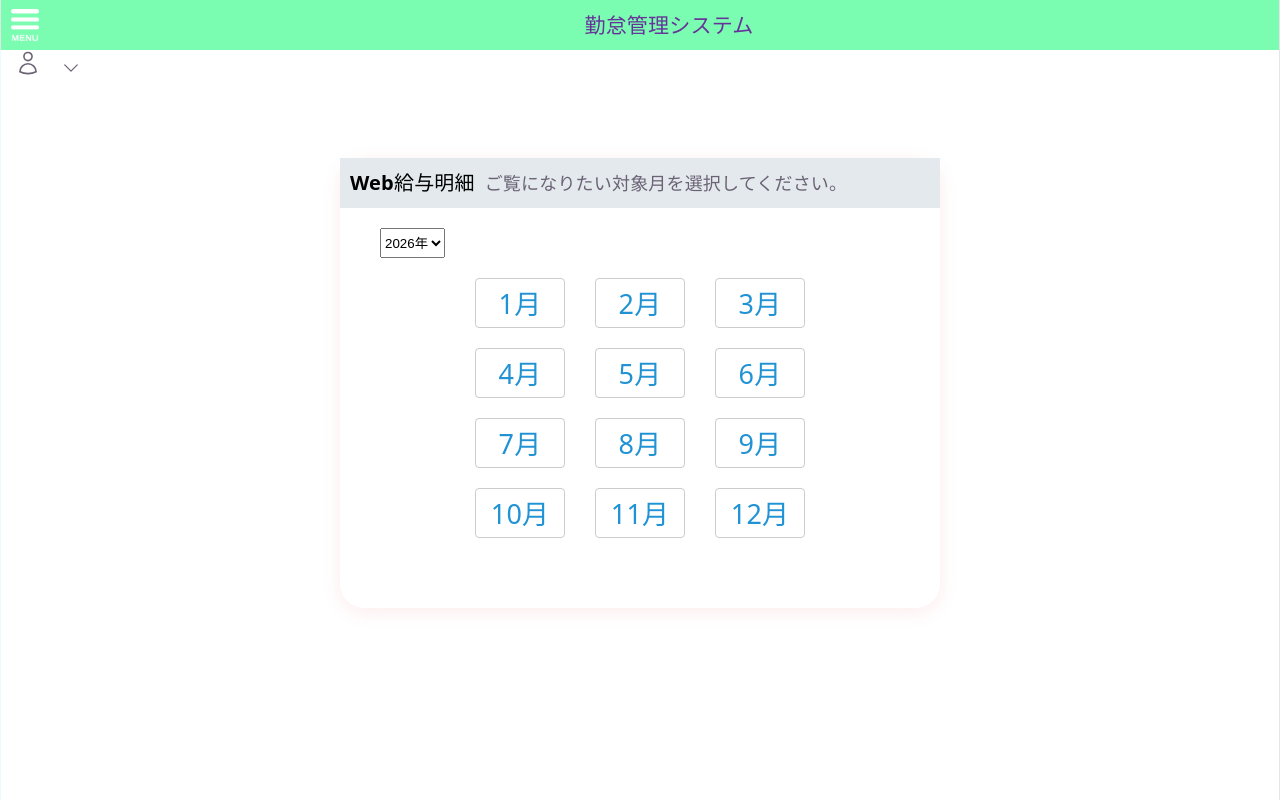
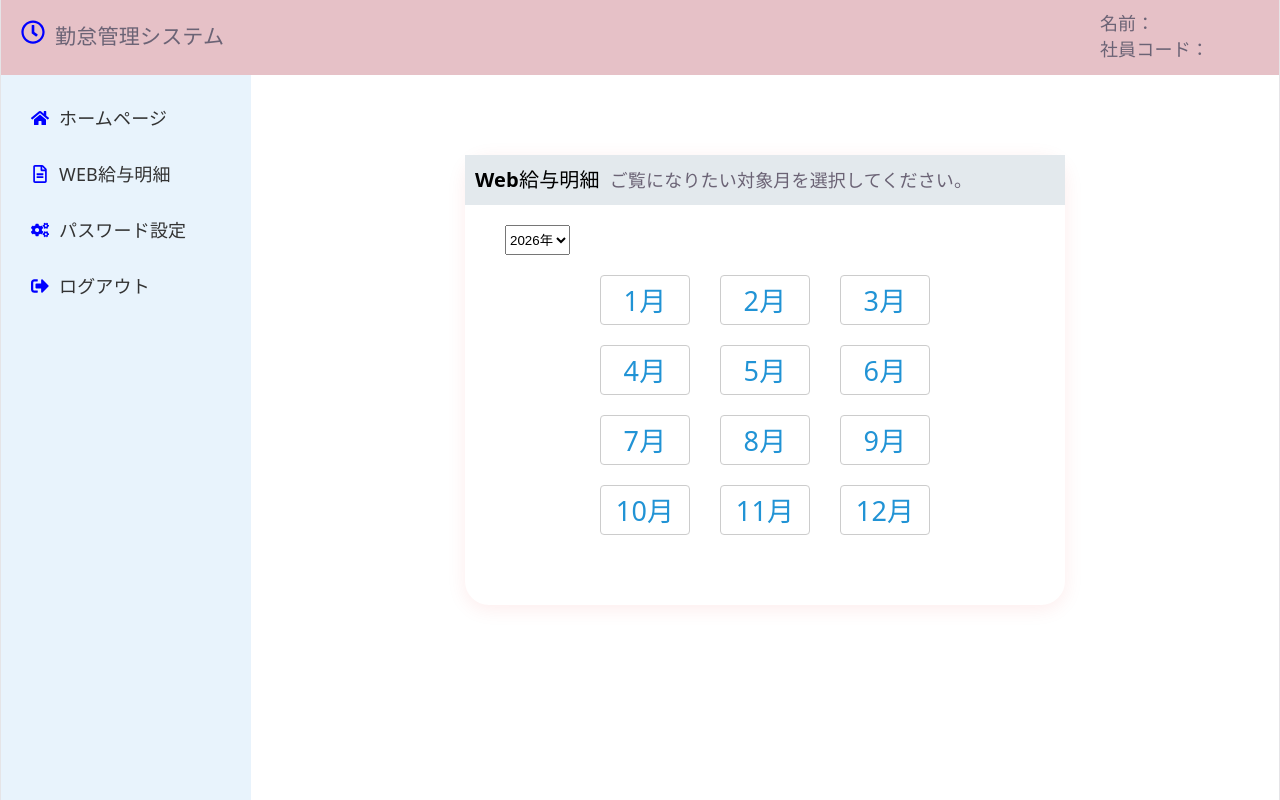
Before and after one commit to nbhvduc/React, a React (Vite) app: page /SalaryList in a window 1280 px wide. Built offline with nearby package versions, Linux system fonts and the light colour scheme.

Commit message:
setup interface user

```diff
--- a/src/App.css
+++ b/src/App.css
@@ -1,3 +1,27 @@
+.app-layout {
+  display: grid;
+  grid-template-columns: 250px minmax(0, 1fr);
+  grid-template-rows: 75px minmax(0, 1fr);
+  min-height: 100vh;
+}
+
+.app-header {
+  grid-column: 1 / -1;
+  grid-row: 1;
+}
+
+.app-sidebar {
+  grid-column: 1;
+  grid-row: 2;
+  min-height: calc(100vh - 75px);
+}
+
+.app-content {
+  grid-column: 2;
+  grid-row: 2;
+  min-width: 0;
+}
+
 .counter {
   font-size: 16px;
   padding: 5px 10px;
--- a/src/App.tsx
+++ b/src/App.tsx
@@ -2,14 +2,17 @@ import { Outlet } from "react-router";
 import { Menu } from "./Pages/Menu/menu";
 import { useUser } from "./context/userProvider";
 import { MenuAdmin } from "./Pages/MenuAdmin/MenuAdmin";
+import "./App.css";
 
 export default function App() {
   const { user } = useUser();
 
   return (
-    <>
+    <div className="app-layout">
       {user?.role === "admin" ? <MenuAdmin /> : <Menu />}
-      <Outlet />
-    </>
+      <main className="app-content">
+        <Outlet />
+      </main>
+    </div>
   );
 }
--- a/src/Home/home.tsx
+++ b/src/Home/home.tsx
@@ -31,12 +31,5 @@ export const Home = () => {
     fetchUser();
   }, [setUser]);
 
-  const { user } = useUser();
-
-  return (
-    <div>
-      <header className="header-salary">{user?.name}</header>
-      <div>Welcome to Home Page</div>
-    </div>
-  );
+  return <div></div>;
 };
--- a/src/Pages/ChangePassword/changepassword.tsx
+++ b/src/Pages/ChangePassword/changepassword.tsx
@@ -1,12 +1,7 @@
-import { useUser } from "../../context/userProvider";
-
 export function ChangePassword() {
-  const { user } = useUser();
-
   return (
     <div>
-      <header className="header-salary">{user?.name}</header>
-      <div>Call API</div>
+      <div></div>
     </div>
   );
 }
--- a/src/Pages/CreateEmployee/CreateEmployee.tsx
+++ b/src/Pages/CreateEmployee/CreateEmployee.tsx
@@ -1,11 +1,6 @@
-import { useUser } from "../../context/userProvider";
-
 export function CreateEmployee() {
-  const { user } = useUser();
-
   return (
     <div>
-      <header className="header-salary">{user?.name}</header>
       <input type="text" />
 
       <p>Please select your age:</p>
--- a/src/Pages/Login/login.tsx
+++ b/src/Pages/Login/login.tsx
@@ -69,7 +69,7 @@ export function Login() {
       setUser(userResponse.ok ? userData : loggedInUser);
 
       setTimeout(() => {
-        navigate("/", { state: { email: email } });
+        navigate("/");
       }, 2000);
     } catch (error) {
       console.error(error);
--- a/src/Pages/Menu/menu.css
+++ b/src/Pages/Menu/menu.css
@@ -1,46 +1,62 @@
 .container {
   display: flex;
+  flex-direction: column;
+  color: #3b82f6;
+  background-color: #e7c6cf;
 }
 
-.title-menu {
-  color: rebeccapurple;
-  height: 50px;
-  display: flex;
-  gap: 20px;
-  align-items: center;
-  padding-left: 20px;
-  left: 0;
-  right: 0;
-  flex: 1;
-  justify-content: center;
-}
 .header {
   display: flex;
-  background: #7bfdb1;
+  justify-content: space-between;
+  justify-content: flex-start;
+  height: 75px;
+  background-color: #e6c1c7;
+  padding: 0 20px;
+}
+.title-menu {
+  display: flex;
+  text-align: left;
+  margin-top: 20px;
+}
+.title-icon {
   align-items: center;
-  flex: 1;
+  color: blue;
+  margin-right: 10px;
+  font-size: x-large;
 }
-.header img {
-  width: 28px;
+.user-title {
+  display: flex;
+  text-align: left;
+  margin-left: auto;
+  margin-top: 10px;
+  margin-right: 50px;
+  flex-direction: column;
+}
+.content-project {
+  display: flex;
+  width: 100%;
+  background-color: #e8f3fc;
   height: auto;
-  margin-left: 10px;
+
+  box-sizing: border-box;
+  margin-left: 0;
 }
-.menu li {
+.content-project li {
+  list-style-type: none;
+  display: flex;
+  align-items: center;
+  padding: 12px 16px;
+  margin-bottom: 20px;
+  margin-left: 30px;
+  padding: 0;
+  color: #333;
+  margin-top: 30px;
   cursor: pointer;
-  flex: 1;
-  margin-top: 50px;
-  color: rebeccapurple;
 }
-.menu {
-  width: 200px;
-  transform: translate(-100%);
-  position: absolute;
-  top: 0;
-  bottom: 0;
-  transition: transform 0.3s ease;
-  background-color: aliceblue;
-  margin-top: 50px;
+
+.icons {
+  display: flex;
+  align-items: center;
+  color: blue;
+  margin-right: 10px;
 }
-.menu-open {
-  transform: translate(0);
-}
--- a/src/Pages/Menu/menu.tsx
+++ b/src/Pages/Menu/menu.tsx
@@ -1,75 +1,70 @@
-import { useState } from "react";
-import menuSticker from "../../assets/menu-sticker.png";
 import { useNavigate } from "react-router";
-import { useLocation } from "react-router";
 import { useUser } from "../../context/userProvider";
+import {
+  FaHome,
+  FaRegClock,
+  FaRegFileAlt,
+  FaCogs,
+  FaSignOutAlt,
+} from "react-icons/fa";
 
 import "./menu.css";
 
 export function Menu() {
-  const [isMenuOpen, setIsMenuOpen] = useState(false);
   const navigate = useNavigate();
-  const location = useLocation();
-  const email = location.state?.email ?? "";
   const { user } = useUser();
 
-  console.log(email);
+  return (
+    <>
+      <div className="header app-header">
+        <div className="title-menu">
+          <h3>
+            <FaRegClock className="title-icon" />
+            勤怠管理システム
+          </h3>
+        </div>
+        <div className="user-title">
+          <div>名前：{user?.name}</div>
+          <div>社員コード：{user?.employee_code}</div>
+        </div>
+      </div>
 
-  function handleToggleMenu() {
-    setIsMenuOpen((prev) => !prev);
-  }
-
-  const classMenu = ["menu", isMenuOpen ? "menu-open" : ""].join(" ");
-  console.log(classMenu);
-
-  return (
-    <div className="container">
-      <div className={classMenu}>
+      <nav className="content-project">
         <ul>
           <li
             onClick={() => {
-              navigate("/home");
-              handleToggleMenu();
+              navigate("/");
             }}
           >
+            <FaHome className="icons" />
             ホームページ
           </li>
           <li
             onClick={() => {
-              navigate("/SalaryList", { state: { email: email } });
-              handleToggleMenu();
+              navigate("/SalaryList");
             }}
           >
+            <FaRegFileAlt className="icons" />
             WEB給与明細
           </li>
           <li
             onClick={() => {
-              navigate("/changepassword", { state: { email } });
-              handleToggleMenu();
+              navigate("/changepassword");
             }}
           >
-            パスワード・メールアドレス設定
+            <FaCogs className="icons" />
+            パスワード設定
           </li>
           <li
             onClick={() => {
               navigate("/login");
-              handleToggleMenu();
             }}
           >
+            <FaSignOutAlt className="icons" />
             ログアウト
           </li>
         </ul>
-      </div>
-
-      <div className="header">
-        <img
-          style={{ cursor: "pointer" }}
-          onClick={handleToggleMenu}
-          src={menuSticker}
-          alt="menu-Sticker"
-        />
-        <h3 className="title-menu">勤怠管理システム</h3>
-      </div>
-    </div>
+      </nav>
+    </>
   );
 }
--- a/src/Pages/MenuAdmin/MenuAdmin.css
+++ b/src/Pages/MenuAdmin/MenuAdmin.module.css
@@ -2,21 +2,8 @@
   display: flex;
 }
 
-.title-menu {
-  color: rebeccapurple;
-  height: 50px;
-  display: flex;
-  gap: 20px;
-  align-items: center;
-  padding-left: 20px;
-  left: 0;
-  right: 0;
-  flex: 1;
-  justify-content: center;
-}
 .header {
   display: flex;
-  background: #7bfdb1;
   align-items: center;
   flex: 1;
 }
--- a/src/Pages/MenuAdmin/MenuAdmin.tsx
+++ b/src/Pages/MenuAdmin/MenuAdmin.tsx
@@ -1,51 +1,35 @@
-import { useState } from "react";
-import menuSticker from "../../assets/menu-sticker.png";
 import { useNavigate } from "react-router";
-import { useLocation } from "react-router";
-import { useUser } from "../../context/userProvider";
 
-import "./MenuAdmin.css";
+import "./MenuAdmin.module.css";
 
 export function MenuAdmin() {
-  const [isMenuOpen, setIsMenuOpen] = useState(false);
   const navigate = useNavigate();
-  const location = useLocation();
-  const email = location.state?.email ?? "";
-  const { user } = useUser();
-  console.log(email);
-
-  function handleToggleMenu() {
-    setIsMenuOpen((prev) => !prev);
-  }
-
-  const classMenu = ["menu", isMenuOpen ? "menu-open" : ""].join(" ");
-  console.log(classMenu);
 
   return (
-    <div className="container">
-      <header>{user?.name}</header>
-      <div className={classMenu}>
+    <>
+      <div className="header app-header">
+        <h3 className="title-menu">勤怠管理システム</h3>
+      </div>
+
+      <nav className="content-project app-sidebar">
         <ul>
           <li
             onClick={() => {
-              navigate("/home");
-              handleToggleMenu();
+              navigate("/");
             }}
           >
             ホームページ
           </li>
           <li
             onClick={() => {
-              navigate("/SalaryList", { state: { email: email } });
-              handleToggleMenu();
+              navigate("/SalaryList");
             }}
           >
             WEB給与明細
           </li>
           <li
             onClick={() => {
-              navigate("/changepassword", { state: { email } });
-              handleToggleMenu();
+              navigate("/changepassword");
             }}
           >
             パスワード・メールアドレス設定
@@ -53,7 +37,6 @@ export function MenuAdmin() {
           <li
             onClick={() => {
               navigate("/create_employee");
-              handleToggleMenu();
             }}
           >
             Create Employee
@@ -62,23 +45,12 @@ export function MenuAdmin() {
           <li
             onClick={() => {
               navigate("/login");
-              handleToggleMenu();
             }}
           >
             ログアウト
           </li>
         </ul>
-      </div>
-
-      <div className="header">
-        <img
-          style={{ cursor: "pointer" }}
-          onClick={handleToggleMenu}
-          src={menuSticker}
-          alt="menu-Sticker"
-        />
-        <h3 className="title-menu">勤怠管理システム</h3>
-      </div>
-    </div>
+      </nav>
+    </>
   );
 }
--- a/src/Pages/SalaryDetail/SalaryDetail.tsx
+++ b/src/Pages/SalaryDetail/SalaryDetail.tsx
@@ -1,13 +1,11 @@
 import { useState } from "react";
 import { useParams } from "react-router";
 import "./SalaryDetail.css";
-import { useUser } from "../../context/userProvider";
 
 export function SalaryDetail() {
   const { year, month } = useParams();
   const yearAsNumber = Number(year);
   const monthAsNumber = Number(month);
-  const { user } = useUser();
 
   const [currentTime, setCurrentTime] = useState(
     new Date(yearAsNumber, monthAsNumber - 1),
@@ -43,7 +41,6 @@ export function SalaryDetail() {
   });
   return (
     <div className="content-salary-container">
-      <header className="header-salary">{user?.name}</header>
       <div className="goToPreviousMonth" onClick={goToPreviousMonth}>
         ＜先月
       </div>
--- a/src/Pages/SalaryList/SalaryList.tsx
+++ b/src/Pages/SalaryList/SalaryList.tsx
@@ -1,24 +1,13 @@
 import "./SalaryList.css";
 import { useState } from "react";
 import { useNavigate } from "react-router";
-import { useUser } from "../../context/userProvider";
 
 export function SalaryList() {
-  const [isUserDropDown, setIsUserDropDown] = useState(false);
   const [selectYear, setSelectYear] = useState("2026");
   const [isSelectYear, setIsSelectYear] = useState(false);
   const navigate = useNavigate();
-  const { user } = useUser();
 
   const years = ["2024", "2025", "2026", "2027", "2028", "2029", "2030"];
-
-  function handleDropDown() {
-    setIsUserDropDown((prev) => !prev);
-  }
-
-  function handleLogout() {
-    navigate("/login");
-  }
 
   function handleSalaryDetail(month: string) {
     navigate(`/SalaryDetail/${selectYear}/${month}`);
@@ -32,75 +21,11 @@ export function SalaryList() {
     setIsSelectYear((prev) => !prev);
   }
 
-  const classDropDown = ["drop-down", isUserDropDown ? "open" : ""].join(" ");
-  console.log(classDropDown);
-
   const classSelectYear = ["select-year", isSelectYear ? "open" : ""].join(" ");
   console.log(classSelectYear);
 
   return (
     <div>
-      <div
-        className={classDropDown}
-        onClick={handleDropDown}
-        style={{ display: "flex", gap: "10px", cursor: "pointer" }}
-      >
-        <svg
-          xmlns="http://www.w3.org/2000/svg"
-          fill="none"
-          viewBox="0 0 24 24"
-          strokeWidth={1.5}
-          stroke="currentColor"
-          className="size-6"
-          style={{
-            display: "flex",
-            width: "26px",
-            height: "26px",
-            marginLeft: "14px",
-          }}
-        >
-          <path
-            strokeLinecap="round"
-            strokeLinejoin="round"
-            d="M15.75 6a3.75 3.75 0 1 1-7.5 0 3.75 3.75 0 0 1 7.5 0ZM4.501 20.118a7.5 7.5 0 0 1 14.998 0A17.933 17.933 0 0 1 12 21.75c-2.676 0-5.216-.584-7.499-1.632Z"
-          />
-        </svg>
-        <header className="header-salary">{user?.name}</header>
-        <svg
-          xmlns="http://www.w3.org/2000/svg"
-          fill="none"
-          viewBox="0 0 24 24"
-          strokeWidth={1.5}
-          stroke="currentColor"
-          className="size-6"
-          style={{
-            width: "20px",
-            height: "20px",
-            display: "flex",
-            marginTop: "8px",
-          }}
-        >
-          <path
-            strokeLinecap="round"
-            strokeLinejoin="round"
-            d="m19.5 8.25-7.5 7.5-7.5-7.5"
-          />
-        </svg>
-      </div>
-      {isUserDropDown && (
-        <button
-          style={{
-            background: "none",
-            border: "none",
-            fontSize: "18px",
-            display: "flex",
-            marginLeft: "100px",
-          }}
-          onClick={handleLogout}
-        >
-          ログアウト{" "}
-        </button>
-      )}
       <div className="content-box-salary">
         <div className="title-salary">
           <h4>Web給与明細</h4>
```
Also changed, not shown: 1 other file (tests, documents, lock files or other folders).
